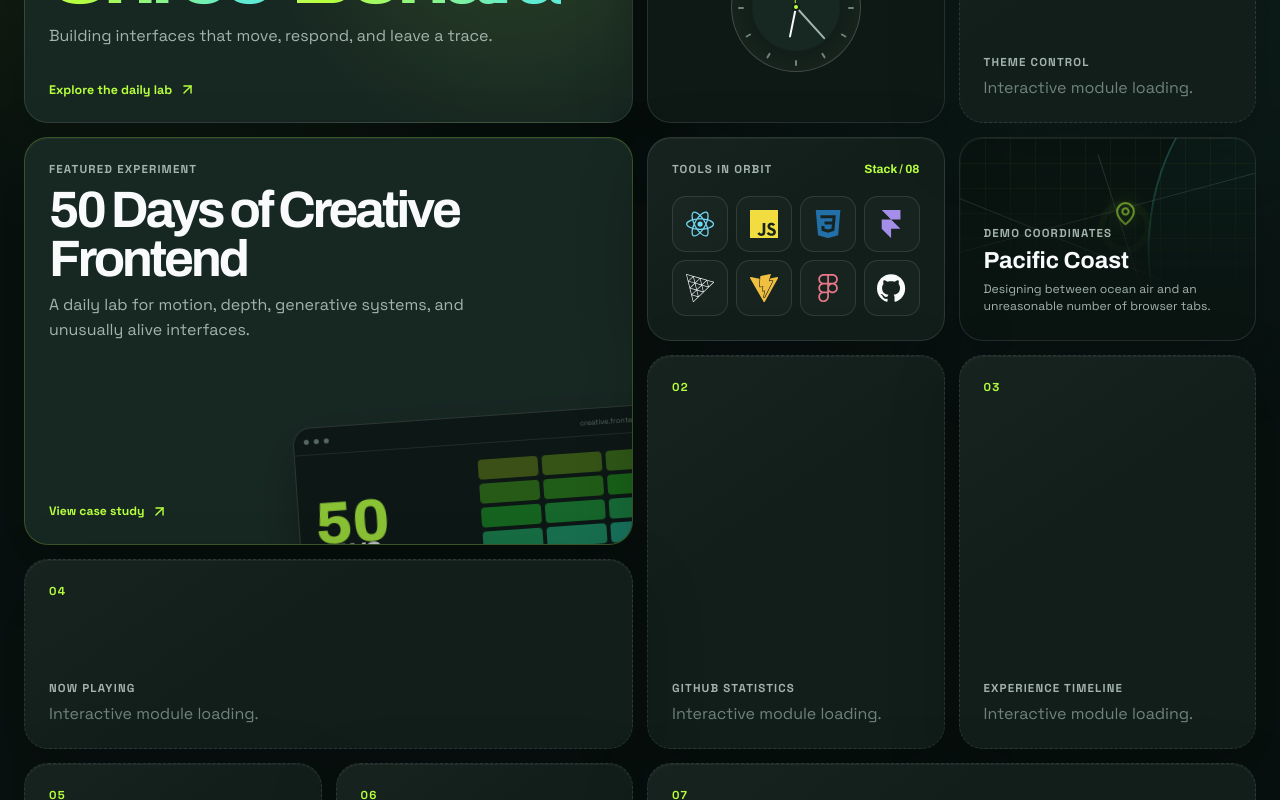
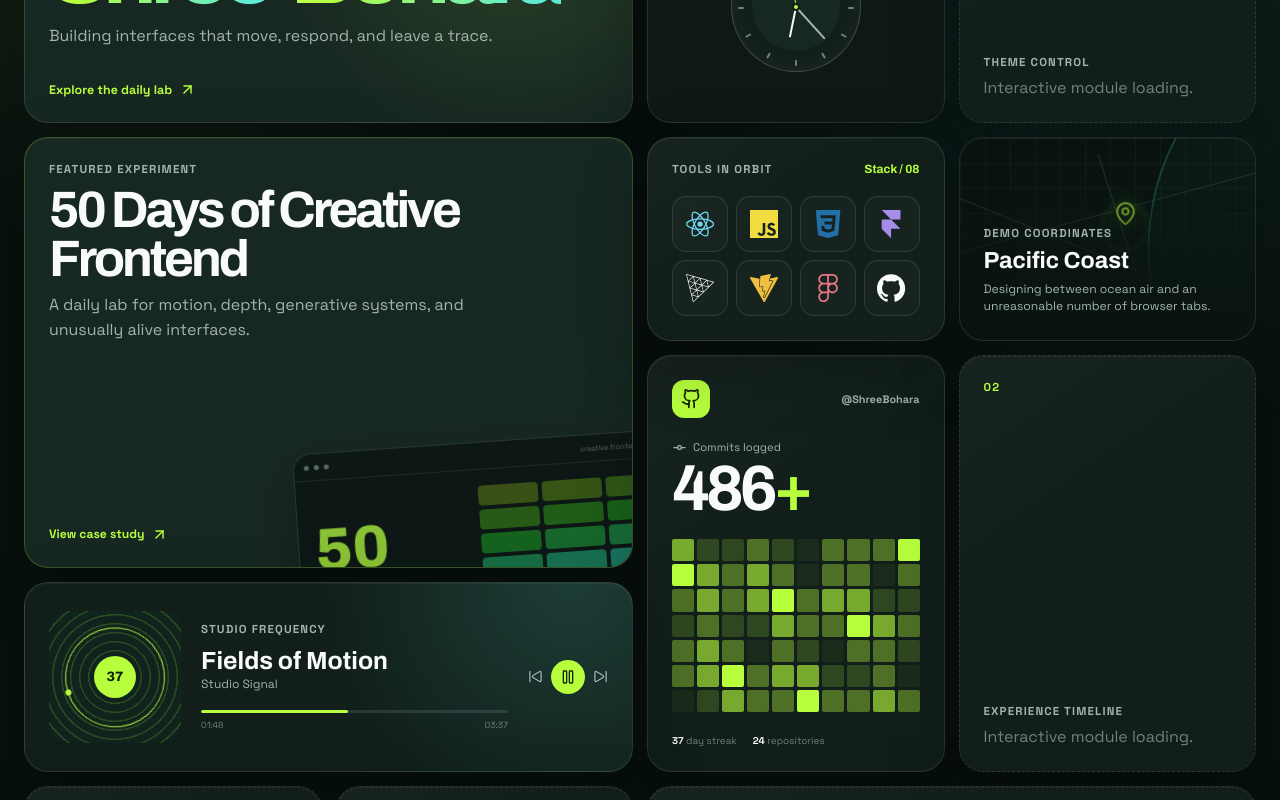
Before and after one commit to ShreeBohara/50-Days-of-Creative-Frontend, a React (Vite) app in the folder day-37-bento-grid/: page / in a window 1280 px wide. Shown: the part 260-1060 px from the top of the page. Built offline with nearby package versions, Linux system fonts and the light colour scheme.

Commit message:
day-37: github-spotify — deterministic heatmap, 480+ counter, and fake now-playing card

```diff
--- a/day-37-bento-grid/src/App.css
+++ b/day-37-bento-grid/src/App.css
@@ -709,6 +709,228 @@
   70% { opacity: 0; transform: translateY(180px); }
 }
 
+.github-card {
+  display: flex;
+  flex-direction: column;
+  justify-content: space-between;
+  gap: 22px;
+}
+
+.github-topline,
+.commit-total span,
+.github-footer,
+.spotify-card,
+.player-controls,
+.track-time {
+  display: flex;
+  align-items: center;
+}
+
+.github-topline {
+  justify-content: space-between;
+  gap: 12px;
+}
+
+.github-icon {
+  display: grid;
+  width: 38px;
+  height: 38px;
+  place-items: center;
+  color: var(--signal-ink);
+  border-radius: 12px;
+  background: var(--signal);
+}
+
+.github-topline a {
+  color: var(--muted);
+  font-size: 0.68rem;
+  font-weight: 700;
+  text-decoration: none;
+}
+
+.commit-total span {
+  gap: 6px;
+  color: var(--muted);
+  font-size: 0.7rem;
+}
+
+.commit-total strong {
+  display: block;
+  margin-top: 5px;
+  font-family: 'Archivo', sans-serif;
+  font-size: clamp(3.2rem, 5vw, 5.2rem);
+  line-height: 0.9;
+  letter-spacing: -0.07em;
+}
+
+.commit-total em {
+  color: var(--signal);
+  font-style: normal;
+}
+
+.heatmap {
+  display: grid;
+  grid-auto-flow: column;
+  grid-template-rows: repeat(7, 1fr);
+  gap: 3px;
+}
+
+.heatmap span {
+  aspect-ratio: 1;
+  border-radius: 2px;
+  background: rgba(183, 255, 60, 0.06);
+}
+
+.heatmap span[data-level='1'] { background: rgba(183, 255, 60, 0.18); }
+.heatmap span[data-level='2'] { background: rgba(183, 255, 60, 0.36); }
+.heatmap span[data-level='3'] { background: rgba(183, 255, 60, 0.62); }
+.heatmap span[data-level='4'] { background: var(--signal); }
+
+.github-footer {
+  gap: 16px;
+  color: var(--faint);
+  font-size: 0.62rem;
+}
+
+.github-footer strong {
+  color: var(--ink);
+}
+
+.spotify-card {
+  position: relative;
+  gap: 20px;
+  background:
+    radial-gradient(circle at 90% 0%, rgba(94, 234, 212, 0.15), transparent 16rem),
+    var(--card);
+}
+
+.album-art {
+  position: relative;
+  display: grid;
+  flex: 0 0 132px;
+  aspect-ratio: 1;
+  place-items: center;
+  overflow: hidden;
+  border-radius: 19px;
+  background:
+    repeating-radial-gradient(circle, transparent 0 7px, rgba(183, 255, 60, 0.17) 8px 9px),
+    #10241d;
+}
+
+.album-ring {
+  position: absolute;
+  width: 76%;
+  aspect-ratio: 1;
+  border: 1px solid var(--signal);
+  border-radius: 50%;
+  animation: album-spin 8s linear infinite;
+}
+
+.album-ring::before {
+  position: absolute;
+  top: -3px;
+  left: calc(50% - 3px);
+  width: 6px;
+  height: 6px;
+  border-radius: 50%;
+  background: var(--signal);
+  content: '';
+}
+
+.album-core {
+  position: relative;
+  z-index: 1;
+  display: grid;
+  width: 42px;
+  aspect-ratio: 1;
+  place-items: center;
+  color: var(--signal-ink);
+  font-family: 'Archivo', sans-serif;
+  font-size: 0.85rem;
+  font-weight: 800;
+  border-radius: 50%;
+  background: var(--signal);
+}
+
+.now-playing {
+  flex: 1;
+  min-width: 0;
+}
+
+.now-playing strong {
+  display: block;
+  overflow: hidden;
+  margin: 11px 0 2px;
+  font-family: 'Archivo', sans-serif;
+  font-size: 1.55rem;
+  text-overflow: ellipsis;
+  white-space: nowrap;
+}
+
+.now-playing p {
+  margin: 0 0 18px;
+  color: var(--muted);
+  font-size: 0.75rem;
+}
+
+.track-progress {
+  height: 3px;
+  overflow: hidden;
+  border-radius: 99px;
+  background: var(--line);
+}
+
+.track-progress span {
+  display: block;
+  width: 48%;
+  height: 100%;
+  border-radius: inherit;
+  background: var(--signal);
+}
+
+.track-time {
+  justify-content: space-between;
+  margin-top: 6px;
+  color: var(--faint);
+  font-size: 0.55rem;
+}
+
+.player-controls {
+  gap: 8px;
+  color: var(--muted);
+}
+
+.player-controls span {
+  display: grid;
+  width: 34px;
+  height: 34px;
+  place-items: center;
+  color: var(--signal-ink);
+  border-radius: 50%;
+  background: var(--signal);
+}
+
+.audio-bars {
+  position: absolute;
+  right: 20px;
+  bottom: 18px;
+  display: flex;
+  gap: 2px;
+  align-items: end;
+  height: 18px;
+}
+
+.audio-bars span {
+  width: 2px;
+  height: calc(4px + (var(--bar) % 5) * 3px);
+  border-radius: 99px;
+  background: var(--cyan);
+  animation: audio-jump calc(500ms + var(--bar) * 40ms) ease-in-out infinite alternate;
+}
+
+@keyframes album-spin { to { transform: rotate(360deg); } }
+@keyframes audio-jump { to { height: calc(18px - (var(--bar) % 3) * 2px); } }
+
 @media (max-width: 1020px) {
   .bento-grid {
     grid-template-columns: repeat(2, minmax(0, 1fr));
--- a/day-37-bento-grid/src/App.jsx
+++ b/day-37-bento-grid/src/App.jsx
@@ -1,8 +1,10 @@
 import BentoCard from './components/BentoCard'
 import ClockCard from './components/ClockCard'
 import FeaturedProjectCard from './components/FeaturedProjectCard'
+import GithubCard from './components/GithubCard'
 import LocationCard from './components/LocationCard'
 import NameCard from './components/NameCard'
+import SpotifyCard from './components/SpotifyCard'
 import TechStackCard from './components/TechStackCard'
 import { cardLabels, identity } from './data/portfolioData'
 import './App.css'
@@ -42,9 +44,11 @@ function App() {
           <NameCard />
           <ClockCard />
           <FeaturedProjectCard />
+          <GithubCard />
           <LocationCard />
+          <SpotifyCard />
           <TechStackCard />
-          {Object.keys(cardLabels).filter((area) => !['name', 'clock', 'featured', 'location', 'stack'].includes(area)).map((area, index) => (
+          {Object.keys(cardLabels).filter((area) => !['name', 'clock', 'featured', 'github', 'location', 'spotify', 'stack'].includes(area)).map((area, index) => (
             <PlaceholderCard area={area} index={index + 1} key={area} />
           ))}
         </section>
--- /dev/null
+++ b/day-37-bento-grid/src/components/GithubCard.jsx
@@ -0,0 +1,50 @@
+import { useEffect, useState } from 'react'
+import { GitCommitHorizontal, Github } from 'lucide-react'
+import BentoCard from './BentoCard'
+import { githubStats, links } from '../data/portfolioData'
+
+const activity = Array.from({ length: 70 }, (_, index) => {
+  const wave = Math.sin(index * 1.73) + Math.cos(index * 0.61)
+  return Math.max(0, Math.min(4, Math.round(wave + 2)))
+})
+
+function GithubCard() {
+  const [commitCount, setCommitCount] = useState(0)
+
+  useEffect(() => {
+    const started = performance.now()
+    const duration = 900
+    let frame
+    const tick = (now) => {
+      const progress = Math.min(1, (now - started) / duration)
+      setCommitCount(Math.round(githubStats.commits * (1 - (1 - progress) ** 3)))
+      if (progress < 1) frame = window.requestAnimationFrame(tick)
+    }
+    frame = window.requestAnimationFrame(tick)
+    return () => window.cancelAnimationFrame(frame)
+  }, [])
+
+  return (
+    <BentoCard area="github" className="github-card" label={`${githubStats.commits} GitHub commits`}>
+      <div className="github-topline">
+        <span className="github-icon"><Github size={21} aria-hidden="true" /></span>
+        <a href={links.github} target="_blank" rel="noreferrer">@ShreeBohara</a>
+      </div>
+      <div className="commit-total">
+        <span><GitCommitHorizontal size={15} aria-hidden="true" /> Commits logged</span>
+        <strong>{commitCount}<em>+</em></strong>
+      </div>
+      <div className="heatmap" aria-label="Generated contribution activity visualization">
+        {activity.map((level, index) => (
+          <span data-level={level} key={index}></span>
+        ))}
+      </div>
+      <div className="github-footer">
+        <span><strong>{githubStats.streak}</strong> day streak</span>
+        <span><strong>{githubStats.repositories}</strong> repositories</span>
+      </div>
+    </BentoCard>
+  )
+}
+
+export default GithubCard
--- /dev/null
+++ b/day-37-bento-grid/src/components/SpotifyCard.jsx
@@ -0,0 +1,33 @@
+import { Pause, SkipBack, SkipForward } from 'lucide-react'
+import BentoCard from './BentoCard'
+import { track } from '../data/portfolioData'
+
+function SpotifyCard() {
+  return (
+    <BentoCard area="spotify" className="spotify-card" label={`Now playing ${track.title} by ${track.artist}`}>
+      <div className="album-art" aria-hidden="true">
+        <span className="album-ring"></span>
+        <span className="album-core">37</span>
+      </div>
+      <div className="now-playing">
+        <span className="eyebrow">Studio frequency</span>
+        <strong>{track.title}</strong>
+        <p>{track.artist}</p>
+        <div className="track-progress"><span></span></div>
+        <div className="track-time"><span>01:48</span><span>{track.duration}</span></div>
+      </div>
+      <div className="player-controls" aria-hidden="true">
+        <SkipBack size={15} />
+        <span><Pause size={16} /></span>
+        <SkipForward size={15} />
+      </div>
+      <div className="audio-bars" aria-hidden="true">
+        {Array.from({ length: 12 }, (_, index) => (
+          <span style={{ '--bar': index }} key={index}></span>
+        ))}
+      </div>
+    </BentoCard>
+  )
+}
+
+export default SpotifyCard
```
